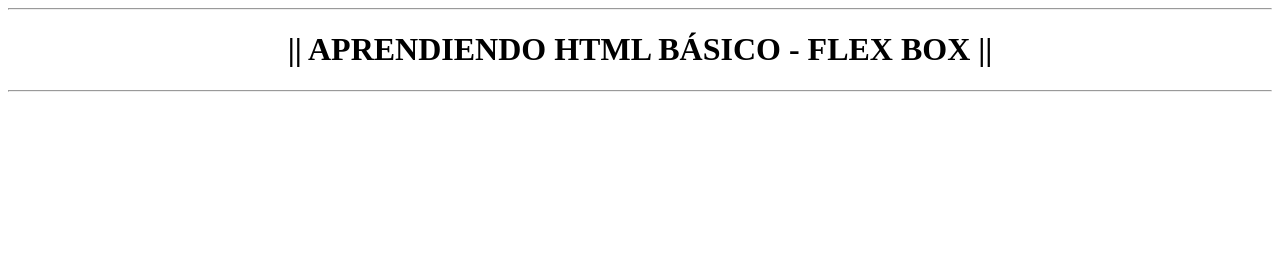
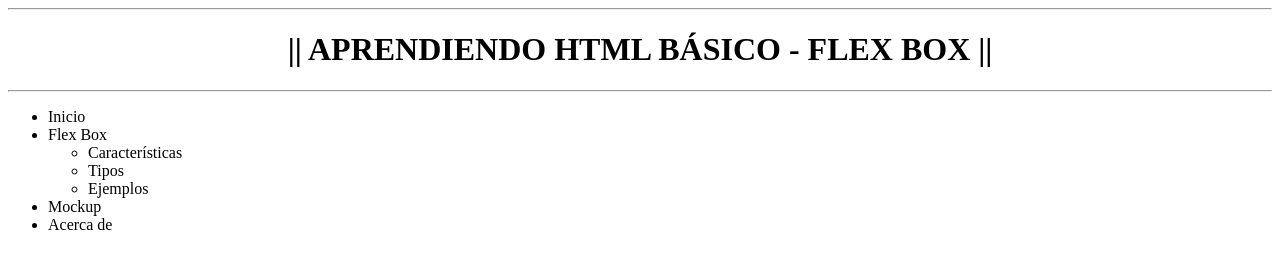
Before and after one commit to RafaelGuillen1999/DSW-RafaelGuillen-1601, a plain HTML site: page Fase_2/design.html in a window 1280 px wide. Drawn offline with Linux system fonts and the light colour scheme.

Commit message:
Update design.html

```diff
--- a/Fase_2/design.html
+++ b/Fase_2/design.html
@@ -12,5 +12,18 @@
        <center><h1> || APRENDIENDO HTML BÁSICO - FLEX BOX || </h1> </center>
        <hr>
     </header>
+    <nav>
+        <ul>
+            <li>Inicio</li>
+            <li>Flex Box</li>
+                <ul>
+                    <li>Características</li>
+                    <li>Tipos</li>
+                    <li>Ejemplos</li>
+                </ul>
+            <li>Mockup</li>
+            <li>Acerca de</li>
+        </ul>
+    </nav>
 </body>
 </html>
```
